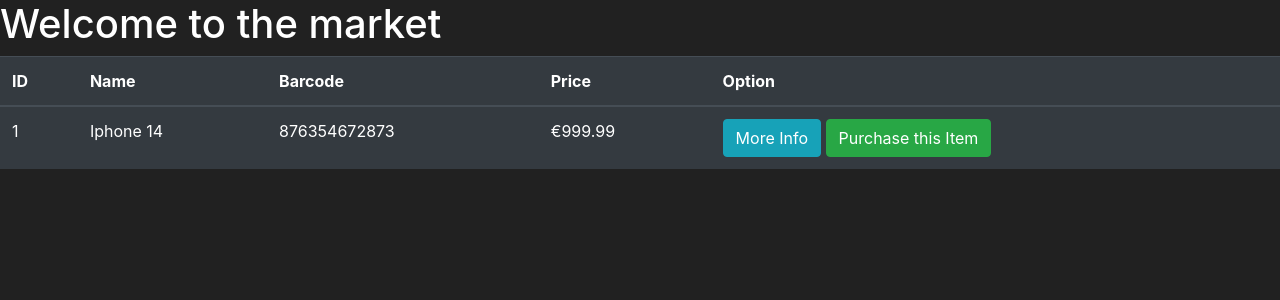
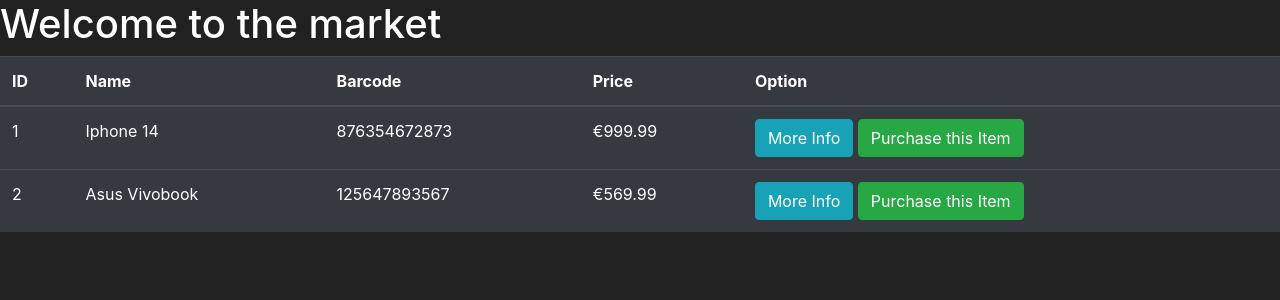
Before and after one commit to GeraldIhekwaba/CA2project, a Flask app: template market/templates/market.html in a window 1280 px wide. Shown: the part 56-356 px from the top of the page. Run offline with Flask 3, Linux system fonts and the light colour scheme; the template is opened without the code that fills it: values that come from a table or form of the project are taken from there, others are empty; data comes from the database, SQL or seed files in the repository; some libraries are stand-ins or nearby versions.

Commit message:
mistakenly removed the jinja item loop

```diff
--- a/market/templates/market.html
+++ b/market/templates/market.html
@@ -18,7 +18,7 @@
         </thead>
         <tbody>
             <!-- Your rows inside the table HERE: -->
-
+                 {% for item in items %}
                 <tr>
                     <td>{{ item.id }}</td>
                     <td>{{ item.name }}</td>
@@ -29,6 +29,7 @@
                         <button class="btn btn-outline btn-success">Purchase this Item</button>
                     </td>
                 </tr>
+                {% endfor %}
         </tbody>
     </table>
 {% endblock %}
```
